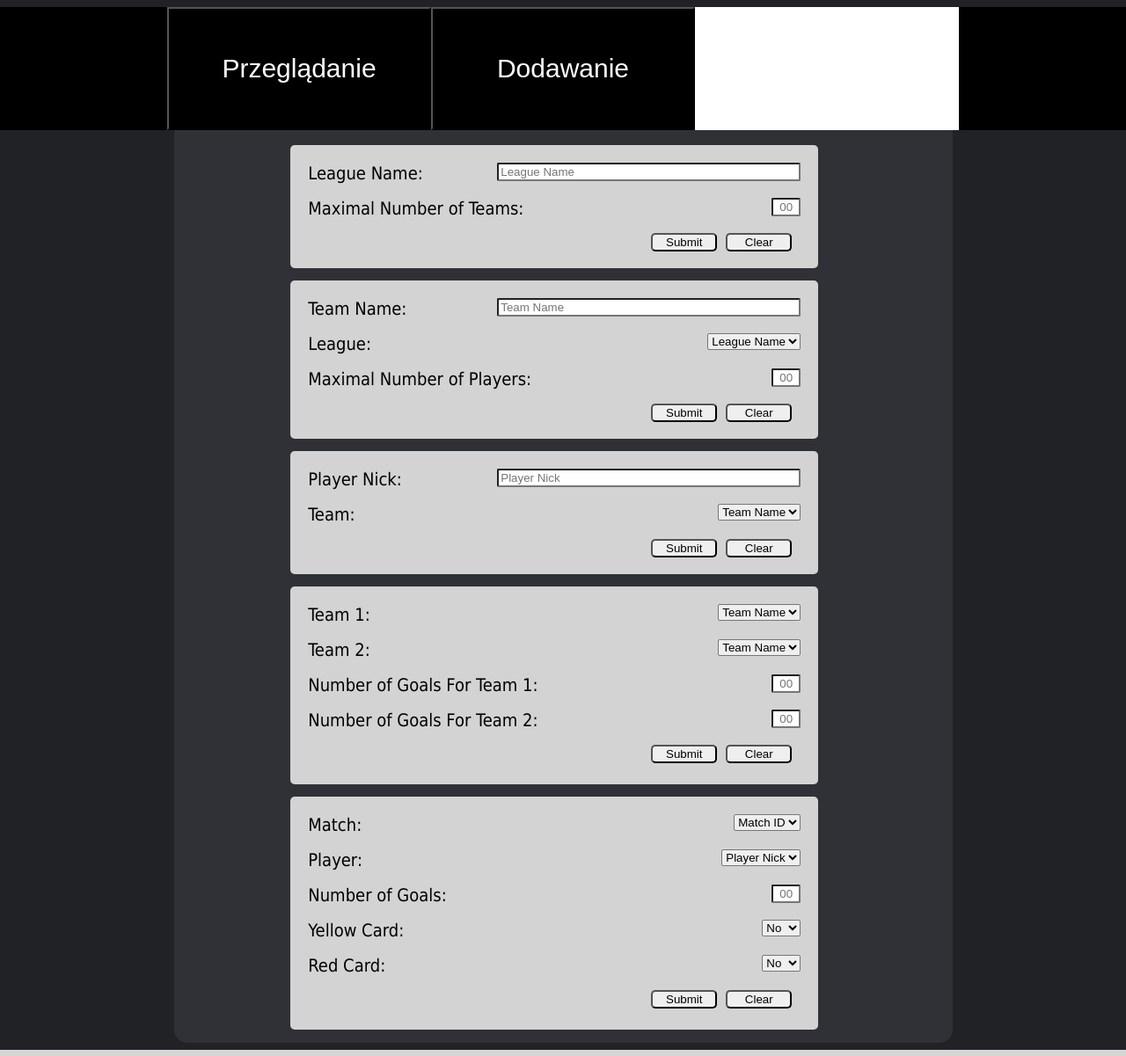
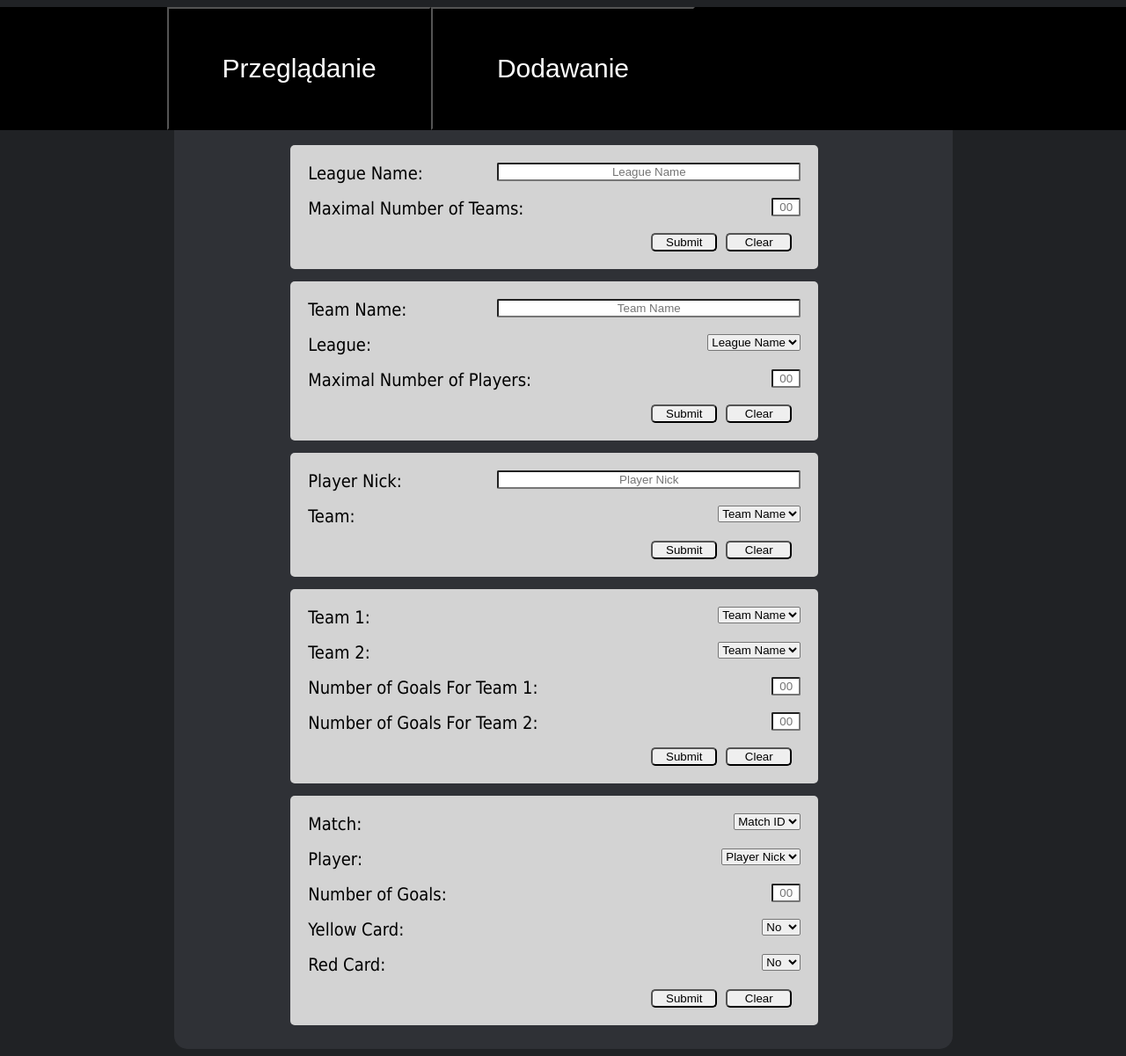
Before and after one commit to dzikus13/league, a Django app: page /add_forms in a window 1280 px wide. Shown: the whole page at 88% size. Run offline with Django 4.2, Linux system fonts and the light colour scheme.

Commit message:
uporzadkowanie styli, jedna klasa odpowiada za formularze

```diff
--- a/league/manager/static/css/style.css
+++ b/league/manager/static/css/style.css
@@ -1,23 +1,74 @@
-html,
-body {
+html, body
+{
     background-color: #202225;
-    color: black;
     margin-left: auto;
     margin-right: auto;
     text-align: center;
     font-family: tahoma;
-    text-align: center;
 }
 
-a {
+#header
+{
+    background-color: black;
+    height: 140px;
+    width: 100%;
+    position: fixed;
+    display: block;
+    z-index: 9;
+}
+
+#menu
+{
+    background-color: black;
+    height: 140px;
+    width: 900;
+    display: flex;
+    margin: auto;
+}
+
+#main
+{
+	background-color:#2f3136;
+	text-align:center;
+	padding-top:150px;
+	padding-bottom:20px;
+	overflow: auto;
+	width:885px;
+	margin-top:10px;
+	margin-left:7px;
+	margin:7px;
+	border-bottom-left-radius: 15px;
+	border-bottom-right-radius: 15px;
+	margin:auto;
+}
+
+a
+{
     font-size: 20px;
-    color: black;
     text-decoration: none;
 }
 
-.button {
+.a_table
+{
+    color: white;
+}
+
+.a_table:hover
+{
+    color:#FF5858;
+}
+
+table, tr, th, td
+{
     text-align: center;
-    background-color: ;
+    padding: 0px;
+    color: white;
+    border: solid white;
+}
+
+.button
+{
+    text-align: center;
     WIDTH: 75px;
     cursor: pointer;
     margin-right: 10px;
@@ -25,9 +76,9 @@ a {
     border-radius: 5px;
 }
 
-.button2 {
+.button2
+{
     text-align: center;
-    background-color: ;
     WIDTH: 75px;
     cursor: pointer;
     margin-right: 10px;
@@ -35,7 +86,8 @@ a {
     border-radius: 5px;
 }
 
-.button3 {
+.button3
+{
     text-align: center;
     background-color: black;
     width: 300px;
@@ -46,138 +98,63 @@ a {
     border-color: black;
 }
 
-.button:hover {
+.button:hover
+{
     background-color: lightgreen;
     color: black;
     cursor: pointer;
 }
 
-.button2:hover {
+.button2:hover
+{
     background-color: #FF5858;
     color: black;
     cursor: pointer;
 }
 
-.button3:hover {
+.button3:hover
+{
     background-color: lightgreen;
     color: black;
     cursor: pointer;
 }
 
-#header {
-    background-color: black;
-    height: 140px;
-    width: 100%;
-    position: fixed;
-    display: block;
-    z-index: 9;
+.form_input
+{
+	float:right;
+	border-radius: 2px;
+	text-align:center;
 }
 
-#header2 {
-    background-color: #202225;
-    height: 140px;
-    width: 100%;
+
+.form_select
+{
+	float:right;
+	border-radius: 2px;
+	cursor:pointer;
 }
 
-#menu {
-    background-color: white;
-    height: 140px;
-    width: 900;
-    display: flex;
-    margin: auto;
-
+.form_box
+{
+	overflow: auto;
+	min-height:100px;
+	background-color:#d3d3d3;
+	float:left;
+	text-align:left;
+	padding-top:20px;
+	padding-bottom:20px;
+	padding-left:20px;
+	padding-right:20px;
+	width:560px;
+	margin-top:7px;
+	margin-bottom:7px;
+	margin-left:15%;
+	color:black;
+	position:relative;
+	border-radius:5px;
 }
 
-#background {
-    background-color: #2f3136;
-    text-align: center;
-    padding-top: 150px;
-    height: 1028px;
-    width: 885px;
-    margin-top: 10px;
-    margin-left: 7px;
-    margin: 7px;
-    border-bottom-left-radius: 15px;
-    border-bottom-right-radius: 15px;
-    margin: auto;
+.color_white
+{
+    color: white;
 }
-
-.main {
-    background-color: #d3d3d3;
-    float: left;
-    text-align: left;
-    padding-top: 10px;
-    height: 120px;
-    padding-top: 20px;
-    padding-left: 20px;
-    padding-right: 20px;
-    width: 560px;
-    margin-top: 7px;
-    margin-bottom: 7px;
-    margin-left: 15%;
-    color: black;
-    position: relative;
-    border-radius: 5px;
-}
-
-.main2 {
-    background-color: #d3d3d3;
-    float: left;
-    text-align: left;
-    padding-top: 10px;
-    height: 160px;
-    padding-top: 20px;
-    padding-left: 20px;
-    padding-right: 20px;
-    width: 560px;
-    margin-top: 7px;
-    margin-bottom: 7px;
-    margin-left: 15%;
-    color: black;
-    position: relative;
-    border-radius: 5px;
-}
-
-.main3 {
-    background-color: #d3d3d3;
-    float: left;
-    text-align: left;
-    padding-top: 10px;
-    height: 205px;
-    padding-top: 20px;
-    padding-left: 20px;
-    padding-right: 20px;
-    width: 560px;
-    margin-top: 7px;
-    margin-bottom: 7px;
-    margin-left: 15%;
-    color: black;
-    position: relative;
-    border-radius: 5px;
-}
-
-.main4 {
-    background-color: #d3d3d3;
-    float: left;
-    text-align: left;
-    padding-top: 10px;
-    height: 245px;
-    padding-top: 20px;
-    padding-left: 20px;
-    padding-right: 20px;
-    width: 560px;
-    margin-top: 7px;
-    margin-bottom: 7px;
-    margin-left: 15%;
-    color: black;
-    position: relative;
-    border-radius: 5px;
-}
-
-tr>td {
-    border: 1px 1px 1px 0px solid black;
-}
-
-tr>td:last-child {
-    border-right: none;
-}
--- a/league/manager/templates/manager/add_forms.html
+++ b/league/manager/templates/manager/add_forms.html
@@ -1,132 +1,101 @@
 {%extends "manager/base.html"%} {%block content%}
 
-
-    <div class="main">
+<div class="form_box">
     <FORM METHOD="" ACTION="">
         <a>League Name:</a>
-            <INPUT autocomplete="off" TYPE="text" NAME="league_name" SIZE="40" MAXLENGTH="40" style="float:right; border-radius: 2px;" placeholder="League Name">
-
+            <INPUT autocomplete="off" TYPE="text" NAME="league_name" SIZE="40" MAXLENGTH="40" class="form_input" placeholder="League Name">
+        <p></p>
+        <a>Maximal Number of Teams:</a>
+            <INPUT autocomplete="off" TYPE="text" NAME="number_of_teams" SIZE="1" MAXLENGTH="2" class="form_input" placeholder="00">
         <p>
-
-                <a>Maximal Number of Teams:</a>
-                <INPUT autocomplete="off" TYPE="text" NAME="number_of_teams" SIZE="1" MAXLENGTH="2" style="float:right; border-radius: 2px; text-align:center;" placeholder="00">
-
-                <p>
-
         <input class="button2" TYPE="reset" VALUE="Clear"></input>
         <input class="button" TYPE="submit" VALUE="Submit"></input>
     </FORM>
 </div>
 
-    <div class="main2">
+<div class="form_box">
     <FORM METHOD="" ACTION="">
         <a>Team Name:</a>
-            <INPUT autocomplete="off" TYPE="text" NAME="team_name" SIZE="40" MAXLENGTH="40" style="float:right; border-radius: 2px;" placeholder="Team Name">
-
-            <p>
-
-                <a>League:</a>
-                <SELECT NAME="league" style="float:right; border-radius: 2px; cursor:pointer;">
+            <INPUT autocomplete="off" TYPE="text" NAME="team_name" SIZE="40" MAXLENGTH="40" class="form_input" placeholder="Team Name">
+        <p></p>
+        <a class="">League:</a>
+            <SELECT NAME="league" class="form_select">
                 <option>League Name</option>
             </SELECT>
-
-                <p>
-
+        <p></p>
         <a>Maximal Number of Players:</a>
-                    <INPUT autocomplete="off" TYPE="text" NAME="number_of_teams" SIZE="1" MAXLENGTH="2" style="float:right; border-radius: 2px; text-align:center;" placeholder="00">
-
-                    <p>
+            <INPUT autocomplete="off" TYPE="text" NAME="number_of_teams" SIZE="1" MAXLENGTH="2" class="form_input" placeholder="00">
+        <p></p>
         <input class="button2" TYPE="reset" VALUE="  Clear  "></input>
         <input class="button" TYPE="submit" VALUE="  Submit  "></input>
     </FORM>
 </div>
 
-    <div class="main">
+<div class="form_box">
     <FORM METHOD="" ACTION="">
         <a>Player Nick:</a>
-            <INPUT autocomplete="off" TYPE="text" NAME="nick" SIZE="40" MAXLENGTH="60" style="float:right; border-radius: 2px;" placeholder="Player Nick">
-
-            <p>
-
+            <INPUT autocomplete="off" TYPE="text" NAME="nick" SIZE="40" MAXLENGTH="60" class="form_input" placeholder="Player Nick">
+        <p></p>
         <a>Team:</a>
-                <SELECT NAME="team" style="float:right; border-radius: 2px; cursor:pointer;">
+            <SELECT NAME="team" class="form_select">
                 <option>Team Name</option>
             </SELECT>
-
-                <p>
-
+        <p></p>
         <input class="button2" TYPE="reset" VALUE="  Clear  "></input>
         <input class="button" TYPE="submit" VALUE="  Submit  "></input>
     </FORM>
 </div>
 
-    <div class="main3">
+<div class="form_box">
     <FORM METHOD="" ACTION="">
         <a>Team 1:</a>
-            <SELECT NAME="team" style="float:right; border-radius: 2px; cursor:pointer;">
+            <SELECT NAME="team" class="form_select">
                 <option>Team Name</option>
             </SELECT>
-
-            <p>
-
+        <p></p>
         <a>Team 2:</a>
-                <SELECT NAME="team" style="float:right; border-radius: 2px; cursor:pointer;">
+            <SELECT NAME="team" class="form_select">
                 <option>Team Name</option>
             </SELECT>
-
-                <p>
-
+        <p></p>
         <a>Number of Goals For Team 1:</a>
-                    <INPUT autocomplete="off" TYPE="text" NAME="number_of_teams" SIZE="1" MAXLENGTH="2" style="float:right; border-radius: 2px; text-align:center;" placeholder="00">
-
-                    <p>
-
+            <INPUT autocomplete="off" TYPE="text" NAME="number_of_teams" SIZE="1" MAXLENGTH="2" class="form_input" placeholder="00">
+        <p></p>
         <a>Number of Goals For Team 2:</a>
-                        <INPUT autocomplete="off" TYPE="text" NAME="number_of_teams" SIZE="1" MAXLENGTH="2" style="float:right; border-radius: 2px; text-align:center;" placeholder="00">
-
-                        <p>
-
+            <INPUT autocomplete="off" TYPE="text" NAME="number_of_teams" SIZE="1" MAXLENGTH="2" class="form_input" placeholder="00">
+        <p></p>
         <input class="button2" TYPE="reset" VALUE="  Clear  "></input>
         <input class="button" TYPE="submit" VALUE="  Submit  "></input>
     </FORM>
 </div>
 
-    <div class="main4">
+<div class="form_box">
         <FORM METHOD="" ACTION="">
             <a>Match:</a>
-            <SELECT NAME="match_id" style="float:right; border-radius: 2px; cursor:pointer;">
+                <SELECT NAME="match_id" class="form_select">
                     <option>Match ID</option>
                 </SELECT>
-
-            <p>
-
+            <p></p>
             <a>Player:</a>
-                <SELECT NAME="player_nick" style="float:right; border-radius: 2px; cursor:pointer;">
+                <SELECT NAME="player_nick" class="form_select">
                     <option>Player Nick</option>
                 </SELECT>
-
-                <p>
-
+            <p></p>
             <a>Number of Goals:</a>
-                    <INPUT autocomplete="off" TYPE="text" NAME="number_of_teams" SIZE="1" MAXLENGTH="2" style="float:right; border-radius: 2px; text-align:center;" placeholder="00">
-
-                    <p>
-
+                <INPUT autocomplete="off" TYPE="text" NAME="number_of_teams" SIZE="1" MAXLENGTH="2" class="form_input" placeholder="00">
+            <p></p>
             <a>Yellow Card:</a>
-                        <SELECT NAME="yellow_card" style="float:right; border-radius: 2px; cursor:pointer;">
+                <SELECT NAME="yellow_card" class="form_select">
                     <option value="0">No</option>
                     <option value="1">Yes</option>
                 </SELECT>
-                        <p>
-
+            <p></p>
             <a>Red Card:</a>
-                            <SELECT NAME="red_card" style="float:right; border-radius: 2px; cursor:pointer;">
+                <SELECT NAME="red_card" class="form_select">
                     <option value="0">No</option>
                     <option value="1">Yes</option>
                 </SELECT>
-
-                            <p>
-
+            <p></p>
             <input class="button2" TYPE="reset" VALUE="  Clear  "></input>
             <input class="button" TYPE="submit" VALUE="  Submit  "></input>
     </FORM>
--- a/league/manager/templates/manager/base.html
+++ b/league/manager/templates/manager/base.html
@@ -4,8 +4,7 @@
     <title>F</title>
     <link rel="stylesheet" type="text/css" href="{% static 'css/style.css' %}" />
     <meta charset="utf-8">
-
-    <head>
+</head>
 
 <body>
     <div id="header">
@@ -19,7 +18,7 @@
         </div>
     </div>
 
-            <div id="background">
+    <div id="main">
         {%block content%} {%endblock%}
     </div>
 </body>
--- a/league/manager/templates/manager/event_types.html
+++ b/league/manager/templates/manager/event_types.html
@@ -7,7 +7,7 @@
     {%for event_type in event_types%}
     <tr>
         <td>{{event_type.id}}</td>
-        <td><a href="{%url "event_type_details" event_type.id%}">{{event_type.name}}</a></td>
+        <td><a class="a_table" href="{%url "event_type_details" event_type.id%}">{{event_type.name}}</a></td>
     </tr>
     {%empty%}
     <tr>
--- a/league/manager/templates/manager/events.html
+++ b/league/manager/templates/manager/events.html
@@ -9,7 +9,7 @@
     </tr>
     {%for event in events%}
     <tr>
-        <td><a href="{%url "event_details" event.id%}">{{event.id}}</a></td>
+        <td><a class="a_table" href="{%url "event_details" event.id%}">{{event.id}}</a></td>
         <td>{{event.time}}</td>
         <td>{{event.player}}</td>
         <td>{{event.event_type}}</td>
--- a/league/manager/templates/manager/leagues.html
+++ b/league/manager/templates/manager/leagues.html
@@ -6,7 +6,7 @@
     </tr>
     {%for league in leagues%}
     <tr>
-        <td><a href="{%url "league_details" league.id%}">{{league.name}}</a></td>
+        <td><a class="a_table" href="{%url "league_details" league.id%}">{{league.name}}</a></td>
         <td>{{league.ended}}</td>
     </tr>
     {%empty%}
--- a/league/manager/templates/manager/manager.html
+++ b/league/manager/templates/manager/manager.html
@@ -5,11 +5,11 @@
         <th>List of all views</th>
     </tr>
     <tr>
-        <td><a href="admin">admin</a></td>
+        <td><a class="a_table" href="admin">admin</a></td>
     </tr>
     {%for link in links_list%}
     <tr>
-        <td><a href="{{link}}">{{link}}</a></td>
+        <td><a class="a_table" href="{{link}}">{{link}}</a></td>
     </tr>
     {%empty%}
     <tr>
--- a/league/manager/templates/manager/matches.html
+++ b/league/manager/templates/manager/matches.html
@@ -10,7 +10,7 @@
     </tr>
     {%for match in matches%}
     <tr>
-        <td><a href="{%url "match_details" match.id%}">{{match.id}}</a></td>
+        <td><a class="a_table" href="{%url "match_details" match.id%}">{{match.id}}</a></td>
         <td>{{match.time}}</td>
         <td>{{match.result}}</td>
         <td>{{match.teams}}</td>
--- a/league/manager/templates/manager/players.html
+++ b/league/manager/templates/manager/players.html
@@ -8,7 +8,7 @@
     </tr>
     {%for player in players%}
     <tr>
-        <td><a href="{%url "player_details" player.id%}">{{player.id}}</a></td>
+        <td><a class="a_table" href="{%url "player_details" player.id%}">{{player.id}}</a></td>
         <td>{{player.team}}</td>
         <td>{{player.score}}</td>
         <td>{{player.nick}}</td>
--- a/league/manager/templates/manager/teams.html
+++ b/league/manager/templates/manager/teams.html
@@ -10,7 +10,7 @@
     {%for team in teams%}
 
     <tr>
-        <td><a href="{%url "team_details" team.id%}">{{team.team_name}}</a></td>
+        <td><a class="a_table" href="{%url "team_details" team.id%}">{{team.team_name}}</a></td>
         <td>{{team.matches_won}}</td>
         <td>{{team.matches_lost}}</td>
         <td>{{team.number_of_players}}</td>
--- a/league/manager/urls.py
+++ b/league/manager/urls.py
@@ -8,8 +8,6 @@ from .views import matches, match_details
 from .views import players, player_details
 from .views import event_types, event_type_details
 from .views import events, event_details
-
-
 
 
 urlpatterns = [
```
Also changed, not shown: league/manager/templates/manager/error.html (+5 -3 lines), league/db.sqlite3. Lines whose indentation alone changed are shown as unchanged.
